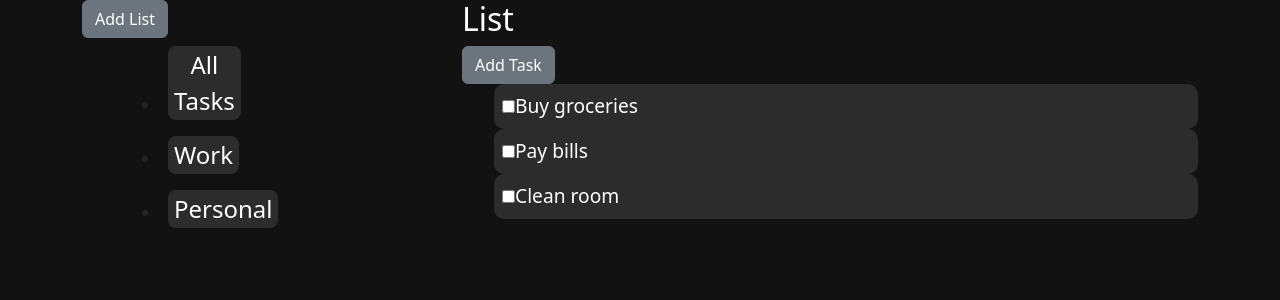
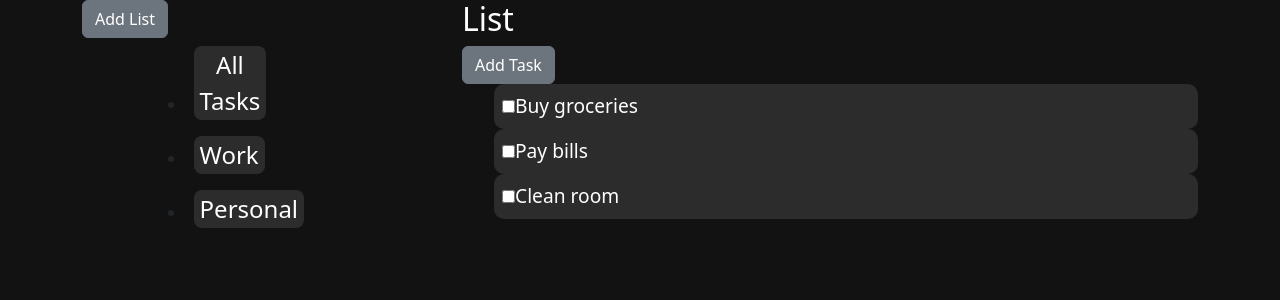
Before and after one commit to Mostafa-Magdy-7/ToDoTask, an Angular app: page / in a window 1280 px wide. Shown: the top 300 px of the page. Built offline with nearby package versions, Linux system fonts and the light colour scheme.

Commit message:
Fixing Groups.html

```diff
--- a/src/app/add-list/add-list.css
+++ b/src/app/add-list/add-list.css
@@ -31,3 +31,6 @@
   margin-top: 0.5rem;
   font-size: 0.9rem;
 }
+.addlist{
+
+}
--- a/src/app/add-list/add-list.html
+++ b/src/app/add-list/add-list.html
@@ -4,4 +4,4 @@
   <button (click)="addList()" class="btn btn-success">Add</button>
 </div>
 
-<button (click)="togglePopup()" class="btn btn-secondary">Add List</button>
+<button (click)="togglePopup()" class="btn btn-secondary addlist">Add List</button>
--- a/src/app/groups/groups.css
+++ b/src/app/groups/groups.css
@@ -6,7 +6,7 @@ li{
 }
 .lists{
     position: fixed;
-    left: 10%;
+    left: 12%;
     width: 200px;
 
 }
--- a/src/app/groups/groups.html
+++ b/src/app/groups/groups.html
@@ -1,5 +1,5 @@
 <div class="lists">
 <ul>
-  <li *ngFor="let list of lists" class="p-2  w-50 "><button> {{ list }}</button> </li>
+  <li *ngFor="let list of lists" class="p-2 listsbutton  "><button> {{ list }}</button> </li>
 </ul>
 </div>
```
